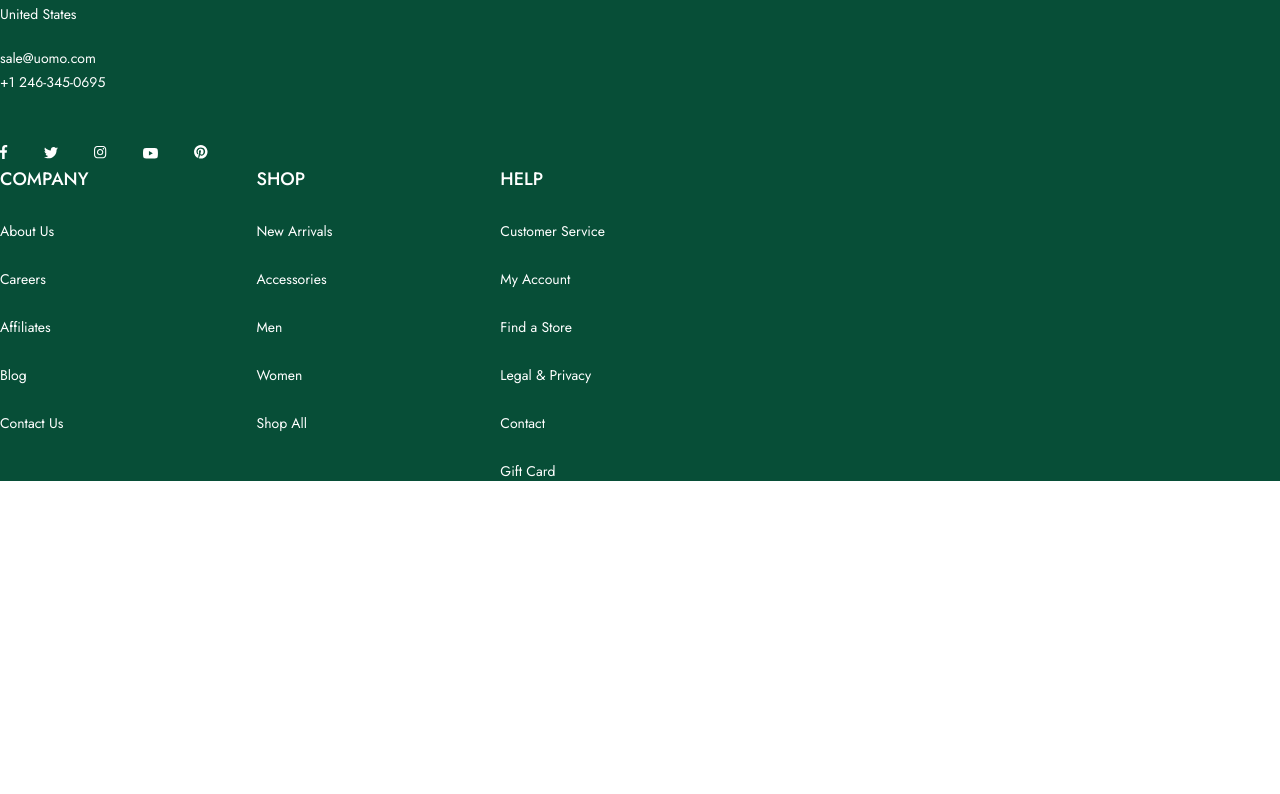
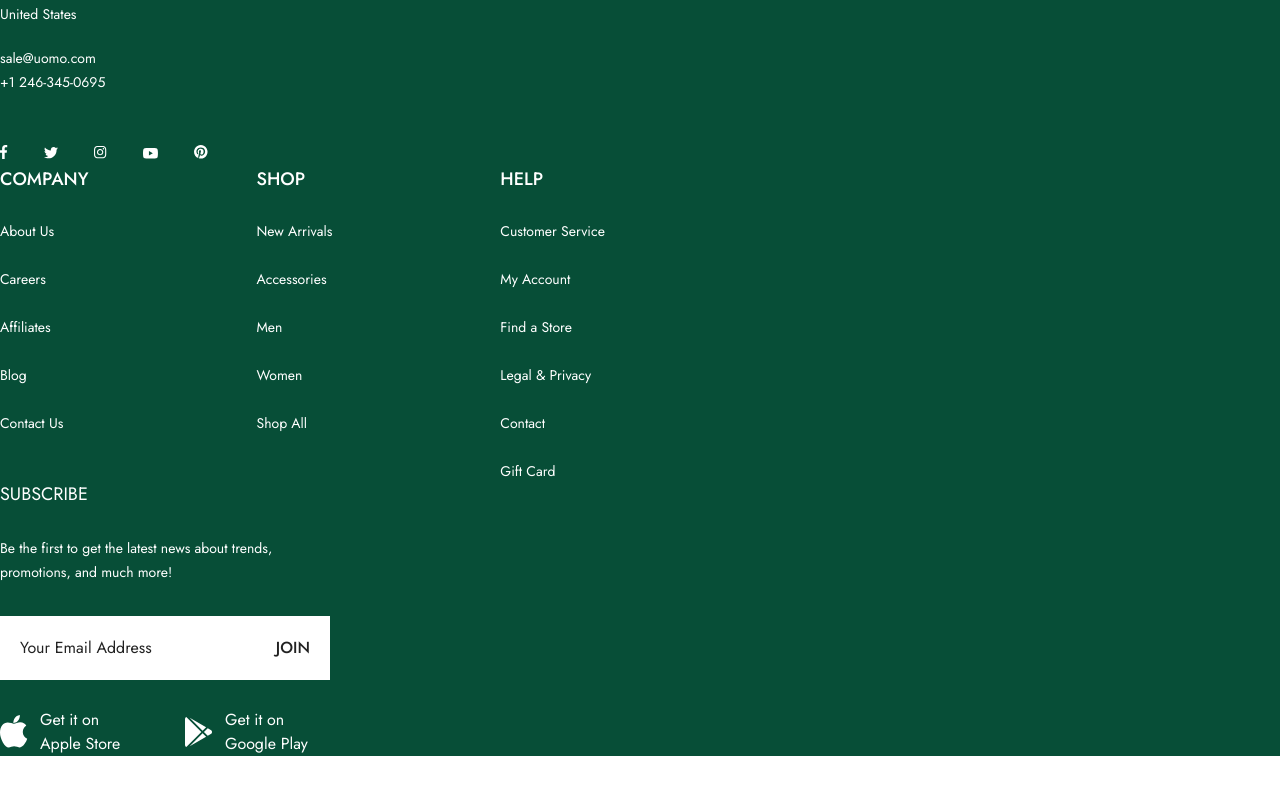
Before and after one commit to ayeshatahsin11/Uomo-E-commerce, a Next.js app: page / in a window 1280 px wide. Shown: the part 5081-5875 px from the top of the page. Before the commit the page ends 5662 px from the top, so only its background shows below. Built offline with nearby package versions, Linux system fonts and the light colour scheme.

Commit message:
subscribe done

```diff
--- a/src/components/layout/footer/Footer.jsx
+++ b/src/components/layout/footer/Footer.jsx
@@ -2,6 +2,7 @@ import React from "react";
 import Container from "../Container";
 import Info from "./Info";
 import FooterColumns from "./FooterColumns";
+import Subscribe from "./Subscribe";
 
 const Footer = () => {
   return (
@@ -10,6 +11,7 @@ const Footer = () => {
         <div id="main grid part">
           <Info />
           <FooterColumns/>
+          <Subscribe/>
         </div>
       </Container>
     </section>
--- a/src/components/layout/footer/Subscribe.jsx
+++ b/src/components/layout/footer/Subscribe.jsx
@@ -1,16 +1,44 @@
+import Link from 'next/link'
 import React from 'react'
 
 const Subscribe = () => {
   return (
-    <div className='text-white'>
-        <h2 className='text-[18px]'>subscribe</h2>
-        <p>Be the first to get the latest news about trends,
+   <>
+    <div className=' max-w-82.5'>
+        <h2 className='text-[18px] font=medium uppercase text-white'>subscribe</h2>
+        <p className='text-sm leading-6 mt-7 text-white'>Be the first to get the latest news about trends,
 promotions, and much more!</p>
-   <div>
-    <input type="email" name="email" id="email" placeholder='Your Email Address' />
-    <button>Join</button>
+   <div className='relative mt-8'>
+    <input type="email" name="email" id="email" placeholder='Your Email Address' className='w-82.5 h-16 pl-5 bg-white text-primary-black! placeholder:text-primary-black' />
+    <button className='uppercase font-medium text-primary-black absolute top-5 right-5 cursor-pointer'>Join</button>
    </div>
     </div>
+    <div id='download' className='flex items-center gap-12.5 mt-7'>
+
+        <div className='flex max-w-33.75 items-center gap-3'>
+            <Link href={''}>
+
+<svg width="28" height="33" viewBox="0 0 28 33" fill="none" xmlns="http://www.w3.org/2000/svg">
+<path d="M27.207 23.7305C26.0547 23.3789 25.0195 22.5586 24.1211 21.2695C23.2227 19.9805 22.7734 18.5156 22.7734 16.9141C22.7734 15.4297 23.2031 14.082 24.043 12.8711C24.5117 12.1875 25.2539 11.4258 26.2695 10.5664C25.6055 9.74609 24.9219 9.08203 24.2383 8.61328C23.0273 7.77344 21.6406 7.34375 20.0781 7.34375C19.1211 7.34375 17.9883 7.57812 16.6992 8.00781C15.4102 8.45703 14.4727 8.67188 13.9063 8.67188C13.457 8.67188 12.5586 8.47656 11.2109 8.08594C9.84375 7.69531 8.71094 7.5 7.75391 7.5C5.50781 7.5 3.67188 8.4375 2.20703 10.3125C0.742188 12.207 0 14.6289 0 17.6172C0 20.8203 0.976563 24.082 2.87109 27.4414C4.80469 30.8008 6.73828 32.5 8.75 32.5C9.39453 32.5 10.2539 32.2852 11.3281 31.8359C12.3828 31.4063 13.3203 31.1914 14.1016 31.1914C14.9023 31.1914 15.8984 31.3867 17.0508 31.8164C18.2227 32.2266 19.1211 32.4414 19.7852 32.4414C21.4453 32.4414 23.125 31.1719 24.8047 28.6133C25.9375 26.9141 26.7188 25.2734 27.207 23.7305ZM19.8633 0.820312C19.8633 0.683593 19.8438 0.566405 19.8438 0.429687C19.8242 0.312499 19.7852 0.17578 19.7461 -2.38419e-06C17.4805 0.527342 15.8398 1.48437 14.8633 2.89062C13.8867 4.29687 13.3789 5.97656 13.3398 7.91015C14.2578 7.83203 14.9219 7.71484 15.3711 7.57812C16.0742 7.34375 16.7773 6.875 17.4805 6.17187C18.3008 5.35156 18.9063 4.45312 19.2969 3.47656C19.668 2.51953 19.8633 1.62109 19.8633 0.820312Z" fill="white"/>
+</svg>
+
+            </Link>
+            <h2>Get it on Apple Store</h2>
+        </div>
+        <div className='flex max-w-33.75 items-center gap-3'>
+            <Link href={''}>
+
+
+<svg width="28" height="30" viewBox="0 0 28 30" fill="none" xmlns="http://www.w3.org/2000/svg">
+<path d="M17.5781 13.7109L4.6875 0.761719L21.0938 10.1953L17.5781 13.7109ZM1.28906 0C0.429688 0.429687 0 1.11328 0 2.05078V27.9492C0 28.8867 0.429688 29.5703 1.28906 30L16.3477 15L1.28906 0ZM26.1914 13.2422L22.7344 11.1914L18.9258 15L22.7344 18.75L26.25 16.7578C26.7969 16.3672 27.0508 15.7812 27.0117 15C27.0117 14.2188 26.7383 13.6328 26.1914 13.2422ZM4.6875 29.2383L21.0938 19.8047L17.5781 16.2891L4.6875 29.2383Z" fill="white"/>
+</svg>
+
+            </Link>
+            <h2>Get it on Google Play</h2>
+        </div>
+
+    </div>
+   </>
   )
 }
 
```
